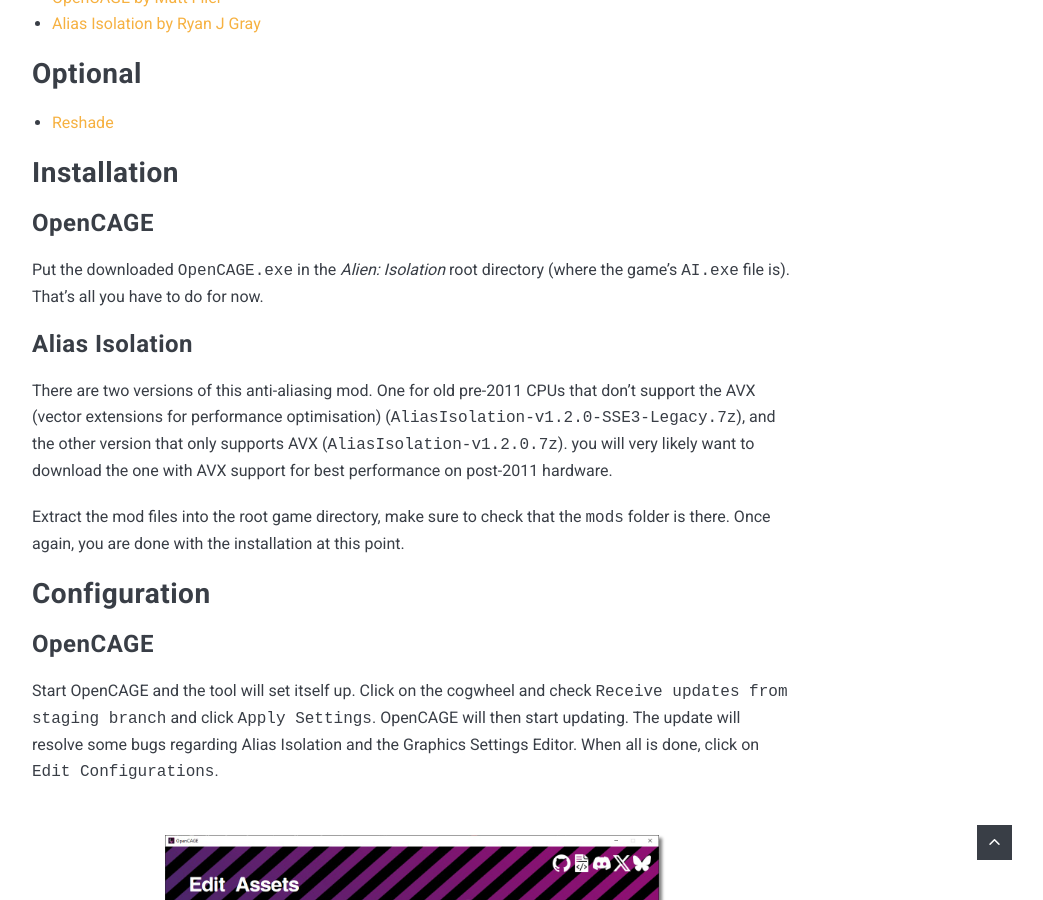
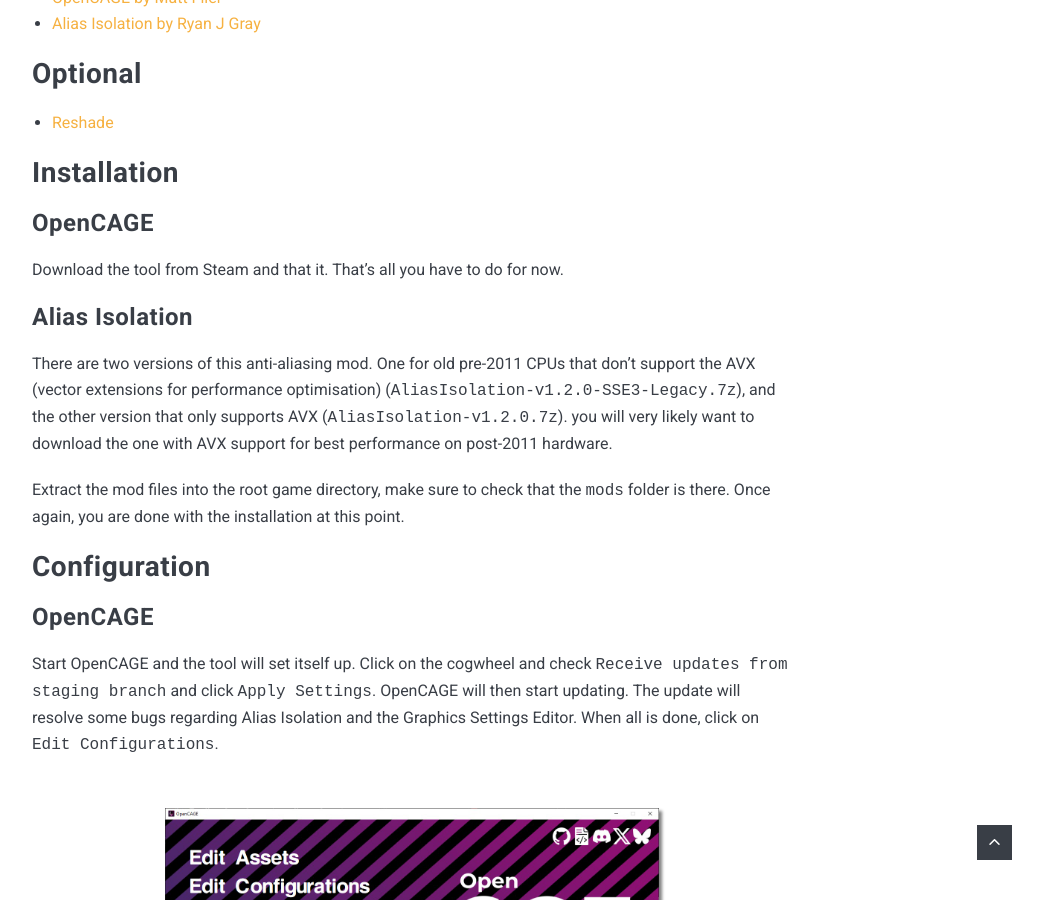
Before and after one commit to AnticOwl/anticowl.github.io, a Jekyll site: the page built from _posts/2025-01-21-Alien-Isolation.md, in a window 1280 px wide and 900 px high, scrolled down 1121 px. Shown: the whole window, without its empty margins (228-1271 px from the left). Built offline with Jekyll 4.4.1, drawn with Linux system fonts in a browser that asks for light colours; nearby versions of some CDN libraries.

Commit message:
Update 2025-01-21-Alien-Isolation.md

```diff
--- a/_posts/2025-01-21-Alien-Isolation.md
+++ b/_posts/2025-01-21-Alien-Isolation.md
@@ -7,7 +7,7 @@
 ---
 
 ## Required
-* [OpenCAGE by Matt Filer](https://github.com/MattFiler/OpenCAGE)
+* [OpenCAGE by Matt Filer](https://store.steampowered.com/app/3367530)
 * [Alias Isolation by Ryan J Gray](https://github.com/aliasIsolation/aliasIsolation/releases)
 
 ## Optional
@@ -15,7 +15,7 @@
 
 ## Installation
 ### OpenCAGE
-Put the downloaded `OpenCAGE.exe` in the _Alien: Isolation_ root directory (where the game's `AI.exe` file is). That's all you have to do for now.
+Download the tool from Steam and that it. That's all you have to do for now.
 
 ### Alias Isolation
 There are two versions of this anti-aliasing mod. One for old pre-2011 CPUs that don't support the AVX (vector extensions for performance optimisation) (`AliasIsolation-v1.2.0-SSE3-Legacy.7z`), and the other version that only supports AVX (`AliasIsolation-v1.2.0.7z`). you will very likely want to download the one with AVX support for best performance on post-2011 hardware.
```
